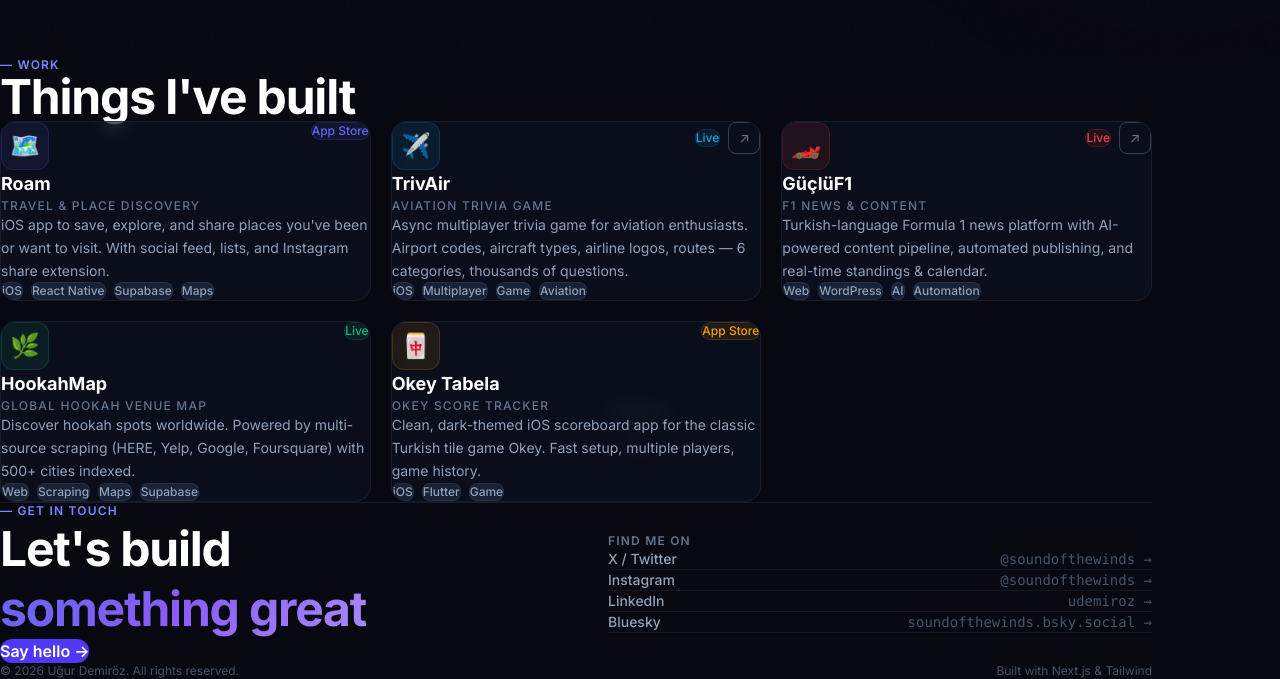
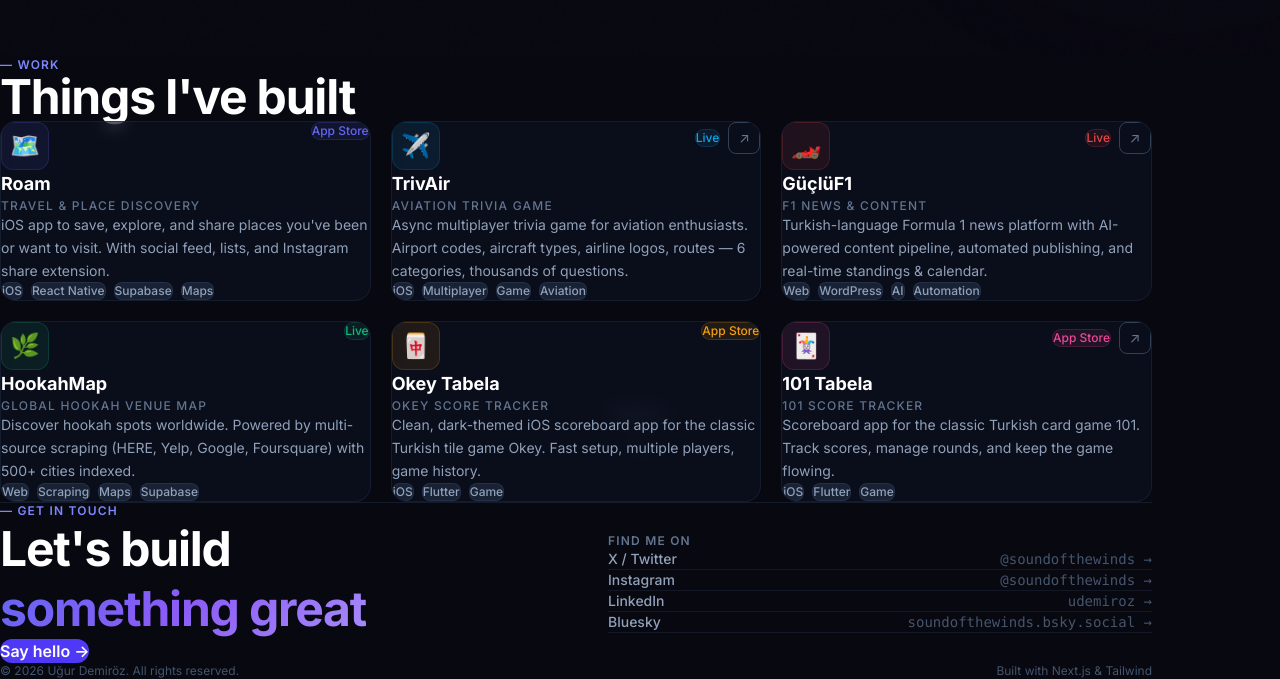
Before and after one commit to u-demiroz/ugurdemiroz, a Next.js app: page / in a window 1280 px wide. Shown: the part 743-1422 px from the top of the page. Built offline with nearby package versions, Linux system fonts and the light colour scheme.

Commit message:
feat: add 101 Tabela project with App Store link

```diff
--- a/components/Projects.tsx
+++ b/components/Projects.tsx
@@ -65,6 +65,17 @@
     tags: ["iOS", "Flutter", "Game"],
     accent: "#f59e0b",
     emoji: "🀄",
+    status: "App Store",
+  },
+  {
+    name: "101 Tabela",
+    tagline: "101 Score Tracker",
+    description:
+      "Scoreboard app for the classic Turkish card game 101. Track scores, manage rounds, and keep the game flowing.",
+    tags: ["iOS", "Flutter", "Game"],
+    url: "https://apps.apple.com/us/app/101-tabela/id6761936487",
+    accent: "#ec4899",
+    emoji: "🃏",
     status: "App Store",
   },
 ];
```
